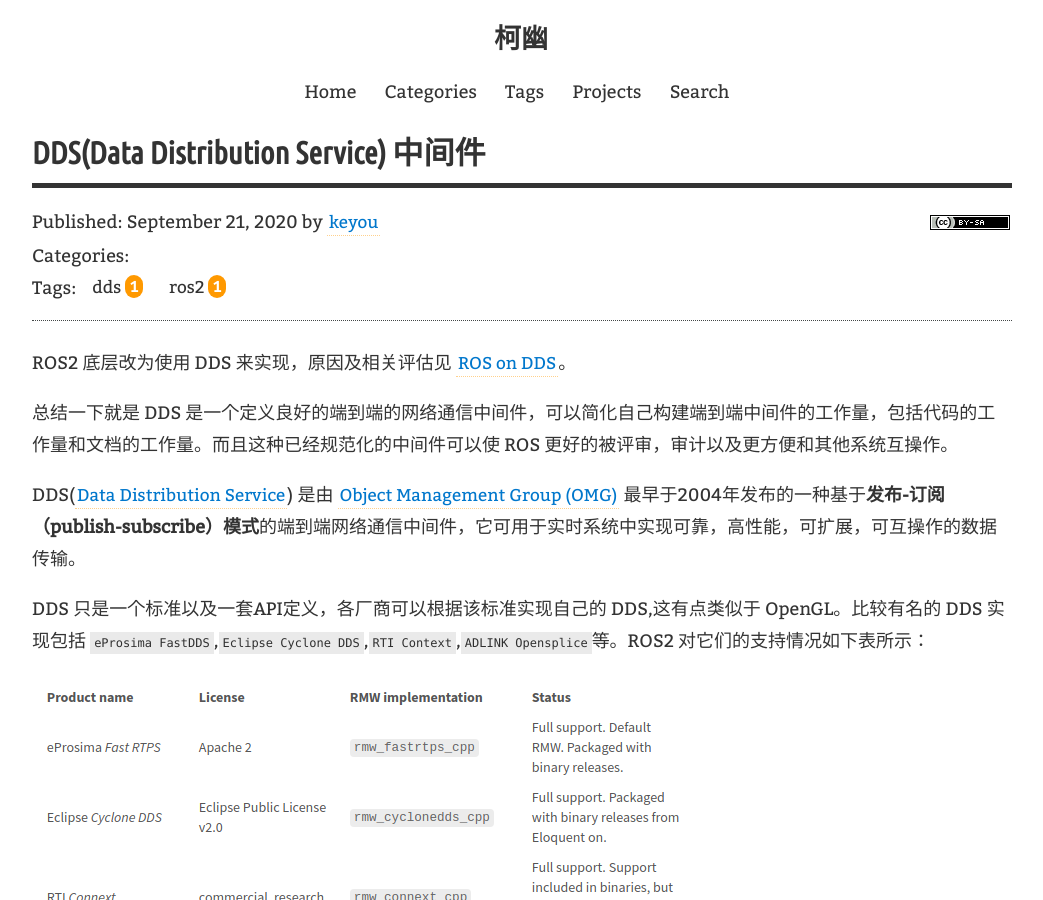
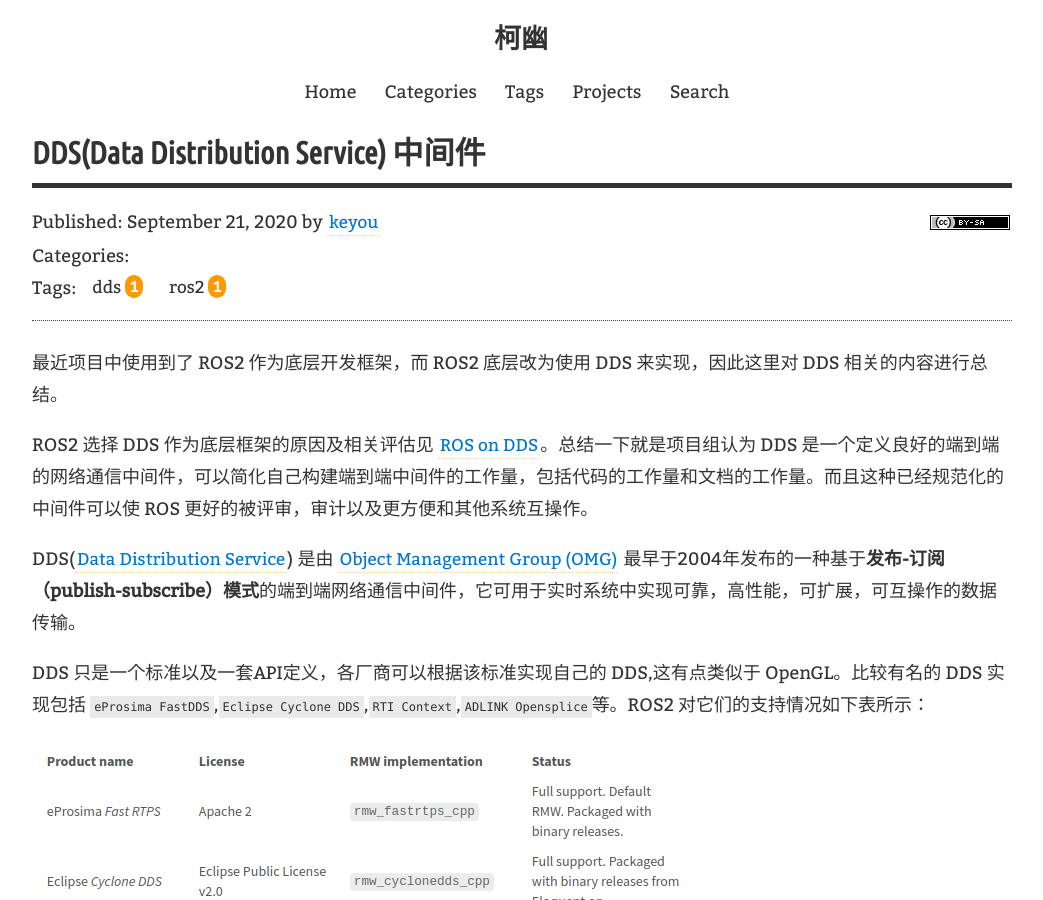
Before and after one commit to keyou/keyou.github.io, a Jekyll site: the page built from _posts/2020-09-21-dds-middleware.md, in a window 1280 px wide and 900 px high. Shown: the whole window, without its empty margins (123-1166 px from the left). Built offline with Jekyll 4.4.1, drawn with Linux system fonts in a browser that asks for light colours; our own code applies the rules of GitHub Pages for plain Markdown files; comment, search, counter and statistics services are not loaded; some of the changed text lies outside the part shown.

Commit message:
update: dds middleware

```diff
--- a/_posts/2020-09-21-dds-middleware.md
+++ b/_posts/2020-09-21-dds-middleware.md
@@ -5,9 +5,9 @@
   - dds
 ---
 
-ROS2 底层改为使用 DDS 来实现，原因及相关评估见 [ROS on DDS](https://design.ros2.org/articles/ros_on_dds.html)。
+最近项目中使用到了 ROS2 作为底层开发框架，而 ROS2 底层改为使用 DDS 来实现，因此这里对 DDS 相关的内容进行总结。
 
-总结一下就是 DDS 是一个定义良好的端到端的网络通信中间件，可以简化自己构建端到端中间件的工作量，包括代码的工作量和文档的工作量。而且这种已经规范化的中间件可以使 ROS 更好的被评审，审计以及更方便和其他系统互操作。
+ROS2 选择 DDS 作为底层框架的原因及相关评估见 [ROS on DDS](https://design.ros2.org/articles/ros_on_dds.html)。总结一下就是项目组认为 DDS 是一个定义良好的端到端的网络通信中间件，可以简化自己构建端到端中间件的工作量，包括代码的工作量和文档的工作量。而且这种已经规范化的中间件可以使 ROS 更好的被评审，审计以及更方便和其他系统互操作。
 
 DDS([Data Distribution Service](https://en.wikipedia.org/wiki/Data_Distribution_Service)) 是由 [Object Management Group (OMG)](http://www.omg.org/) 最早于2004年发布的一种基于**发布-订阅（publish-subscribe）模式**的端到端网络通信中间件，它可用于实时系统中实现可靠，高性能，可扩展，可互操作的数据传输。
 
@@ -43,6 +43,10 @@
 
 每个 RPC 调用都会是用2个 Ｔopic 来实现，一个用于发送请求，一个用于接收回复。更详细的信息可以参考官方文档。
 
+## 总结
+
+DDS 的目标场景在端上，致力于使端上的应用可以更容易的进行通信，由于它的完全分布式架构，可以方便的将端上的应用拆分为多进程架构，从而提高端的容错能力。从产品定位角度来讲，它和 Chromium 中的 mojo 都是端上的通信中间件，只不过 mojo 不强调分布式，内部集成了更多的特定于端上的机制，比如句柄的传输，消息的缓存等。但由于 mojo 生于 Chromium，目前官方并没有把它独立出来，所以用起来比较不方便。而 DDS 或许可以在简单的场景下作为 mojo 的替代品。
+
 -----
 参考文档：
 
```
